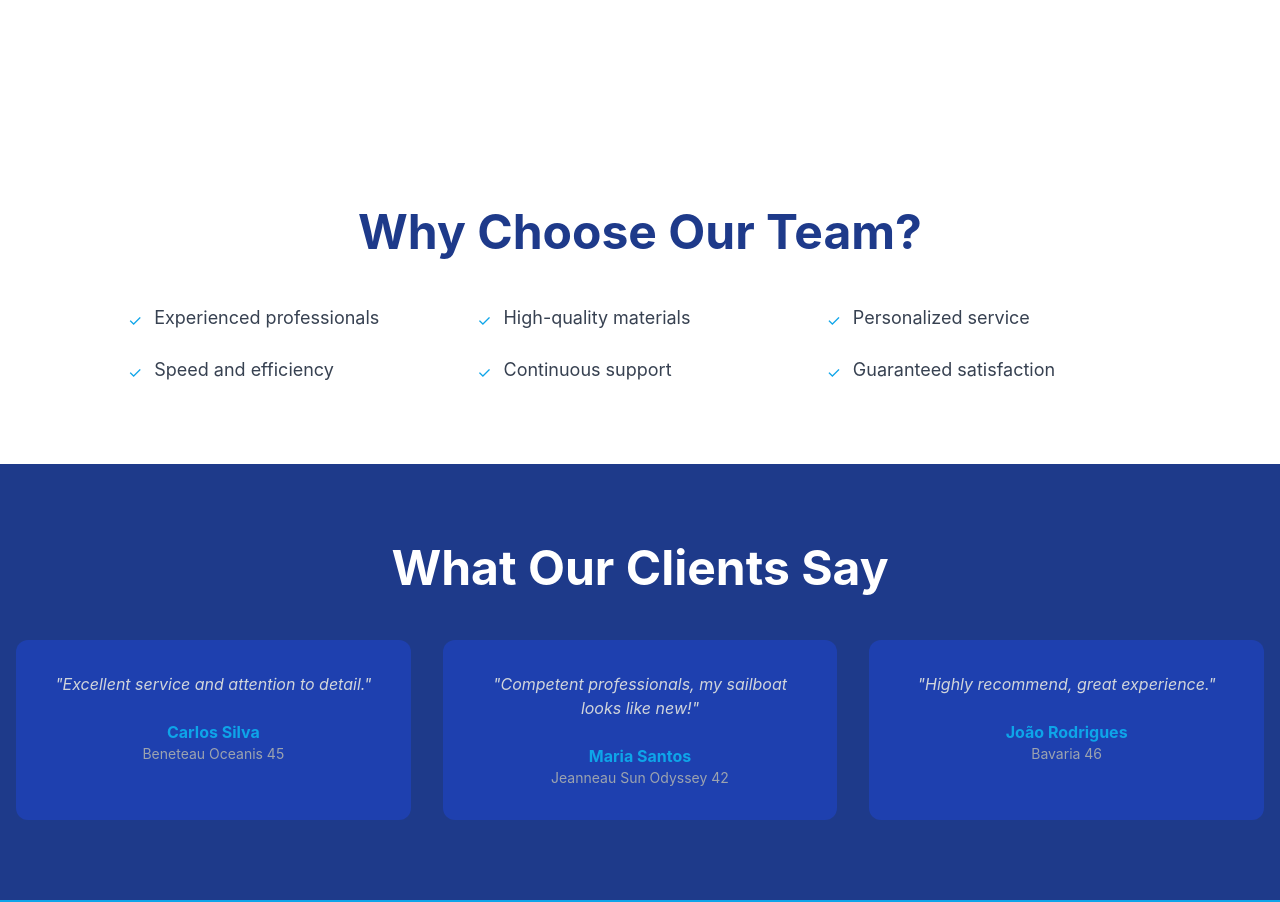
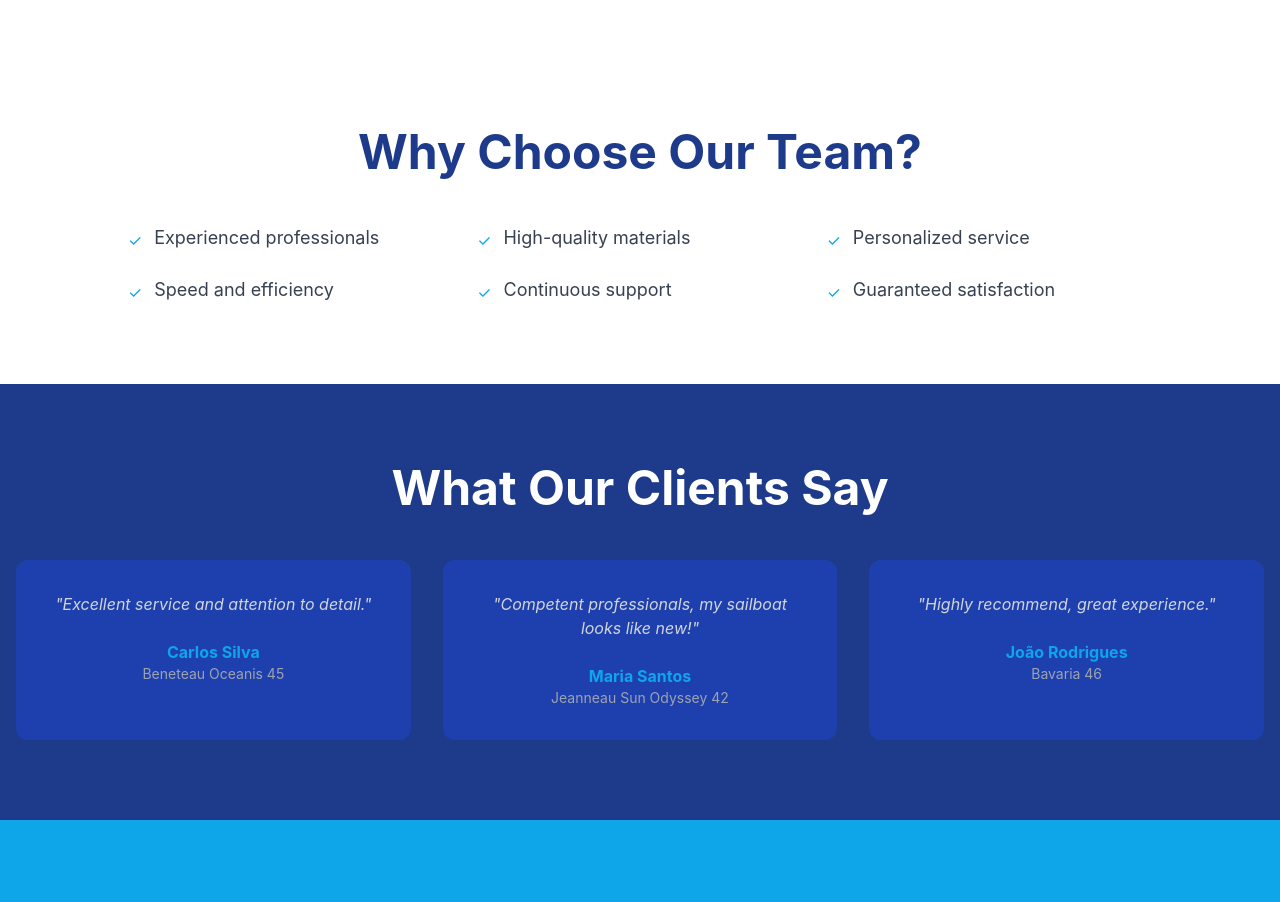
Before and after one commit to eliterunning54-hub/Dm, a React (Vite) app: page / in a window 1280 px wide. Shown: the part 2280-3182 px from the top of the page. Built offline with nearby package versions, Linux system fonts and the light colour scheme.

Commit message:
Update Home.jsx

```diff
--- a/src/pages/Home.jsx
+++ b/src/pages/Home.jsx
@@ -172,7 +172,7 @@
       </section>
 
       {/* WHY */}
-      <section className="py-20 bg-white">
+     <section className="pt-0 pb-20 bg-white">
         <div className="container mx-auto px-4 text-center">
           <h2 className="text-4xl md:text-5xl font-bold text-navy-900 mb-12">
             {t('why.title')}
```
